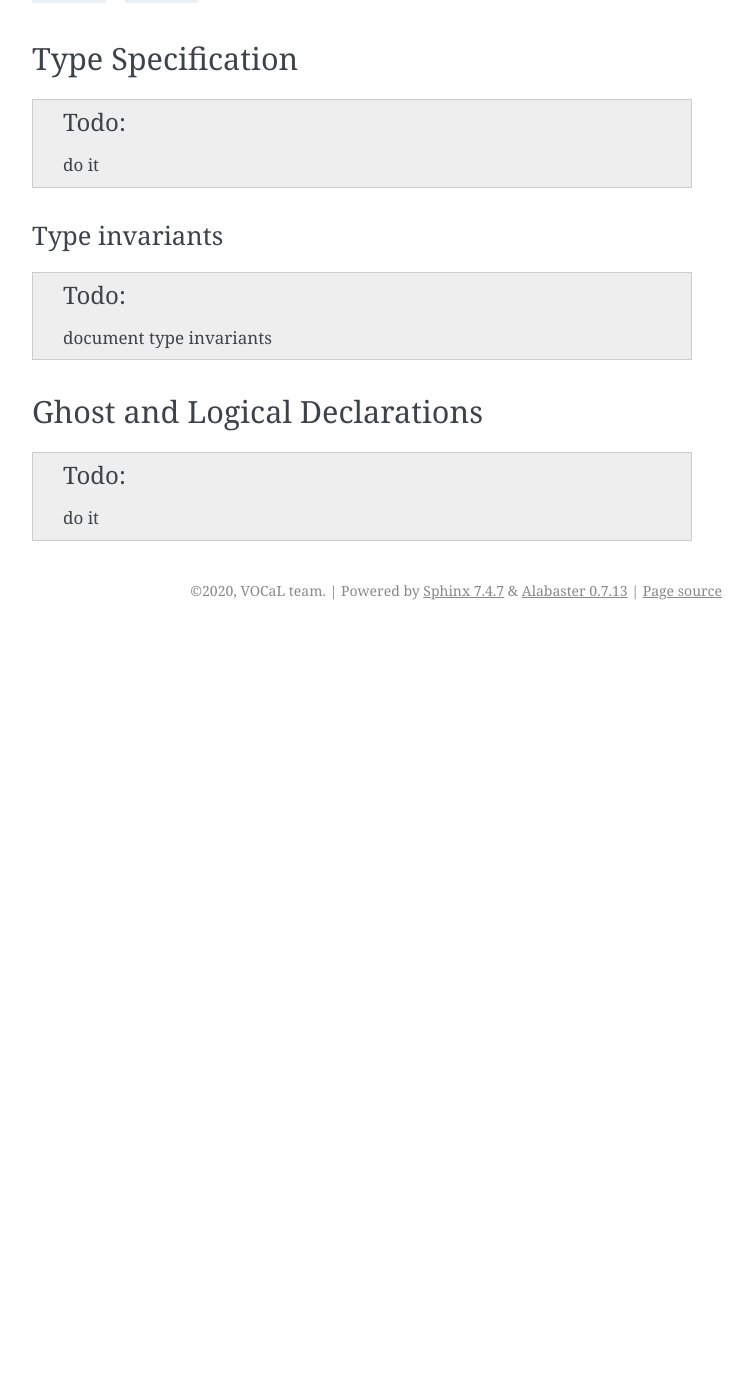
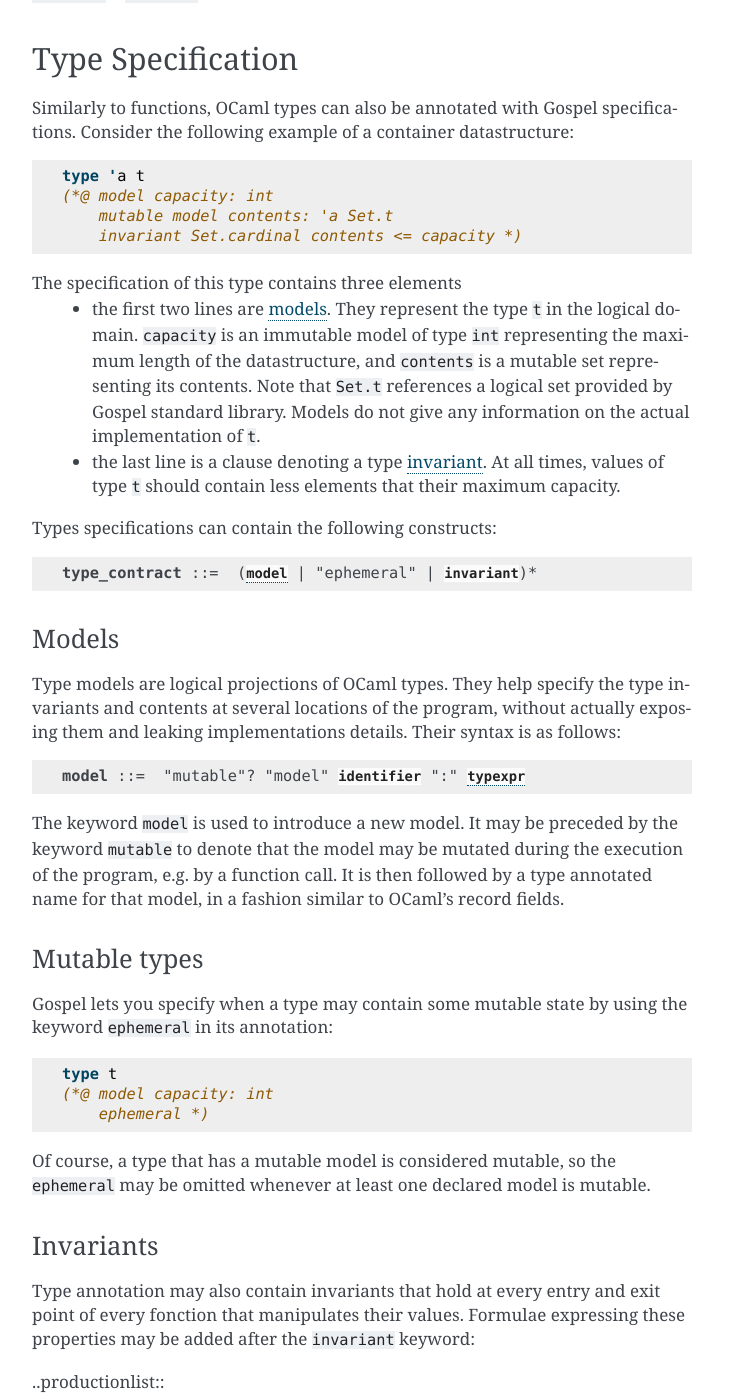
Before and after one commit to ocaml-gospel/gospel, a Sphinx documentation site: the page built from doc/language.rst, in a window 1280 px wide and 1400 px high, scrolled down 10587 px. Shown: the whole window, without its empty margins (388-1141 px from the left). Built offline with Sphinx 7.4.7, drawn with Linux system fonts in a browser that asks for light colours; before the commit the page ends 11217 px from its top, so only the background shows below that; some of the changed text lies outside the part shown.

Commit message:
doc: Add type specifications

```diff
--- a/doc/language.rst
+++ b/doc/language.rst
@@ -106,7 +106,7 @@ Type expressions follow the OCaml syntax.
 A large fragment of the OCaml syntax is reused for Gospel expressions.
 
 .. productionlist::
-    expr: `constant`
+    ocaml_expr: `constant`
         : | (`upath` ".")? `ident`
         : | "(" `expr` ")"
         : | "(" `expr` ("," `expr`)+ ")"
@@ -153,7 +153,7 @@ A large fragment of the OCaml syntax is reused for Gospel expressions.
 In addition, there is syntax that is specific to Gospel.
 
 .. productionlist::
-   expr : ...
+   expr : `ocaml_expr`
         : | `expr` "/\" `expr`
         : | `expr` "\/" `expr`
         : | "old" `expr`
@@ -228,7 +228,7 @@ Such a contract is composed of two parts:
 
    No preconditions or postconditions are to be verified, and the function may
    diverge, raise unlisted exceptions, or modify mutable types, etc.
-   However, it cannot break any :ref:`type invariant <Type invariants>`.
+   However, it cannot break any :ref:`type invariant <Invariants>`.
 
    One may still enable the implicit specification about exceptions,
    mutability, non-termination, etc. by creating a contract with no clause::
@@ -510,20 +510,82 @@ Effects
 ``consumes``...
 
 
-.. index:: model
-.. index:: mutable
-.. index:: invariant
-.. index:: ephemeral
 
 Type Specification
 ------------------
 
-.. todo:: do it
+Similarly to functions, OCaml types can also be annotated with Gospel
+specifications. Consider the following example of a container datastructure::
 
-Type invariants
+  type 'a t
+  (*@ model capacity: int
+      mutable model contents: 'a Set.t
+      invariant Set.cardinal contents <= capacity *)
+
+The specification of this type contains three elements
+ - the first two lines are :ref:`models <Models>`. They represent the type ``t``
+   in the logical domain. ``capacity`` is an immutable model of type ``int``
+   representing the maximum length of the datastructure, and ``contents`` is a
+   mutable set representing its contents. Note that ``Set.t`` references a
+   logical set provided by Gospel standard library. Models do not give any
+   information on the actual implementation of ``t``.
+ - the last line is a clause denoting a type :ref:`invariant <Invariants>`. At
+   all times, values of type ``t`` should contain less elements that their
+   maximum capacity.
+
+Types specifications can contain the following constructs:
+
+.. productionlist::
+   type_contract: (`model` | "ephemeral" | `invariant`)*
+
+.. index:: model
+.. index:: mutable
+
+Models
+^^^^^^
+
+Type models are logical projections of OCaml types. They help specify the type
+invariants and contents at several locations of the program, without actually
+exposing them and leaking implementations details. Their syntax is as follows:
+
+.. productionlist::
+    model: "mutable"? "model" `identifier` ":" `typexpr`
+
+The keyword ``model`` is used to introduce a new model. It may be preceded by
+the keyword ``mutable`` to denote that the model may be mutated during the
+execution of the program, e.g. by a function call. It is then followed by a type
+annotated name for that model, in a fashion similar to OCaml's record fields.
+
+.. index:: ephemeral
+
+Mutable types
+^^^^^^^^^^^^^
+
+Gospel lets you specify when a type may contain some mutable state by using the
+keyword ``ephemeral`` in its annotation::
+
+  type t
+  (*@ model capacity: int
+      ephemeral *)
+
+Of course, a type that has a mutable model is considered mutable, so the
+``ephemeral`` may be omitted whenever at least one declared model is mutable.
+
+.. index:: invariant
+
+Invariants
+^^^^^^^^^^
+
+Type annotation may also contain invariants that hold at every entry and exit
+point of every fonction that manipulates their values. Formulae expressing these
+properties may be added after the ``invariant`` keyword:
+
+..productionlist::
+    invariant: "invariant" `expr`
+
+Note that function may break these invariants internally, but must restore them
+so that they still hold at the function exit.
 ^^^^^^^^^^^^^^^
-
-.. todo:: document type invariants
 
 .. index:: function
 .. index:: predicate
```
Also changed, not shown: other parts of doc/language.rst (+8 -8 lines).
